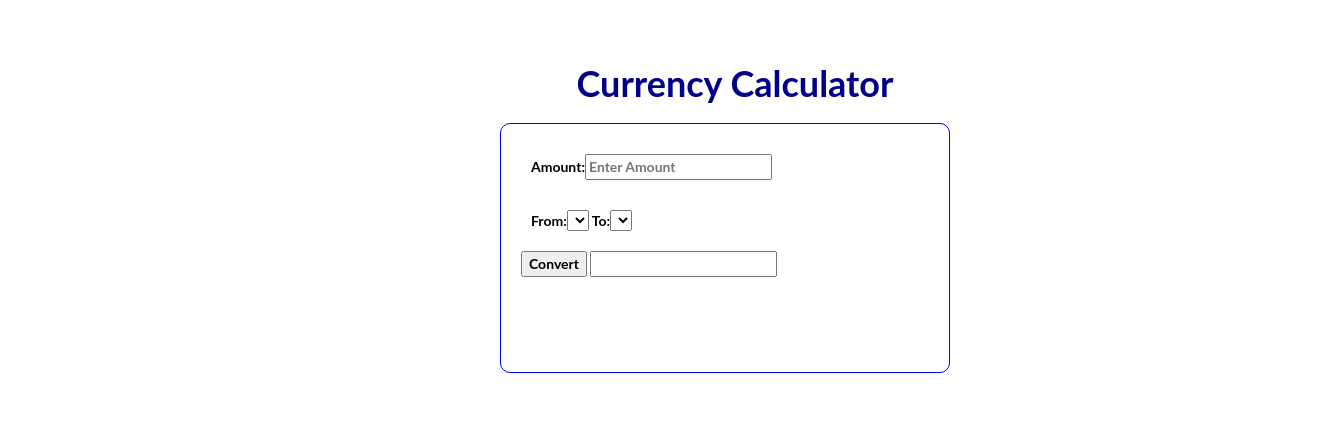
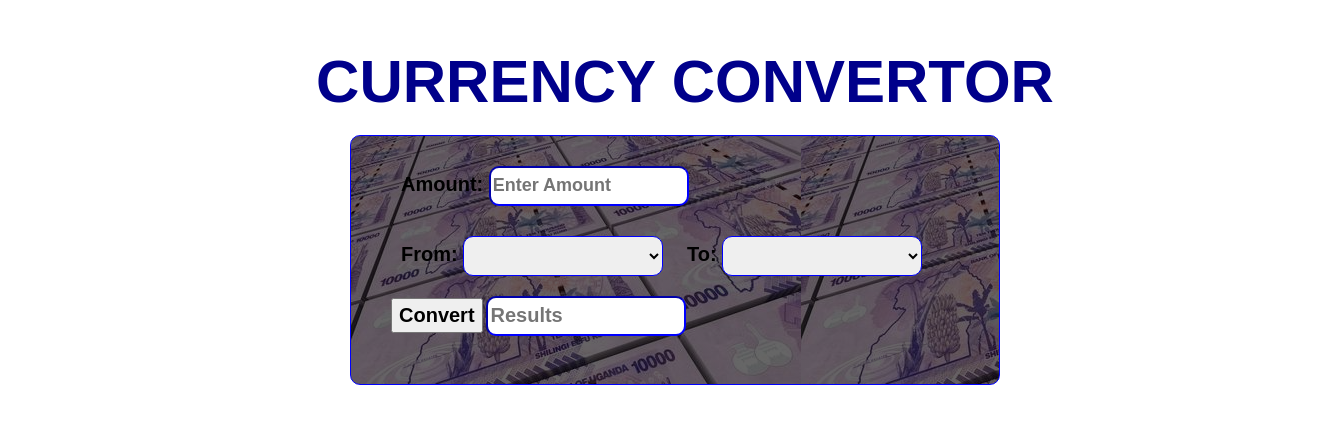
Before and after one commit to Kasulejoseph/ALC-CurrencyConverter-2018-, a plain HTML site: page index.html in a window 1280 px wide. Shown: the part 152-576 px from the top of the page, 1335 px wide, since content can reach past the window. Drawn offline with nearby package versions, Linux system fonts and the light colour scheme; no server answers.

Commit message:
modified

```diff
--- a/css/currency.css
+++ b/css/currency.css
@@ -11,12 +11,10 @@ body,
 html {
     width: 100%;
     height: 100%;
-    font-family: "Lato";
-    color: white;
 }
 .container{
-margin-top:20px;
-margin-left:150px;
+margin-top:5px;
+margin-left:100px;
 padding:0px 0px;
 }
 
@@ -25,9 +23,16 @@ padding:0px 0px;
 	text-align: center;
 
 }
+h1{
+	font-size: 60px;
+}
 
 .currencyChange {
-	color: black;
+	border-radius: 10px;
+	border-color: blue;
+	width: 200px;
+	height: 40px;
+	text-align: center;
 }
 
 form,
@@ -47,20 +52,44 @@ label {
 	border: 1px solid blue;
 	border-radius: 10px;
 	height: 250px;
-	width: 450px;
+	width: 650px;
     text-align: left;
-    margin: 10px 0 0 350px;
+    margin: 10px 0 0 250px;
     position: absolute;
-    background-color: #fff;
+    background-image:	 repeating-linear-gradient(rgba(0,0,0,0.6),rgba(0,0,0,0.6)), url(money3.jpg);
     padding:20px;
 }
 .form p {
+	padding: 10px;
 
-	font-weight: bold;
-	padding: 10px
 }
+.form input[type="number"]{
+	border-radius: 10px;
+	border-color: blue;
+	font-size: 18px;
+	width: 200px;
+	height: 40px;
+}
+.form input[type="textbox"]{
+	border-radius: 10px;
+	border-color: blue;
+	font-size: 20px;
+	width: 200px;
+	height: 40px;
+}
+
 .header{
 
 	font-weight: bold;
 	color: darkblue;
 }
+span {
+	font-size: 20px;
+	padding-left: 20px;
+	font-weight: bold;
+}
+form input[type="button"]{
+	cursor: pointer;
+	position: relative;
+
+}
--- a/index.html
+++ b/index.html
@@ -18,15 +18,15 @@
  	<div class="row">
  		<div class="col-lg-12">
  			<div class="content header">
- 				<h1 class="header">Currency Calculator</h1>
+ 				<h1 class="header">CURRENCY CONVERTOR</h1>
  				<form class= "form">
- 					<p>Amount:<input type="number" name="input" placeholder="Enter Amount" id ="amount"/></p>
- 					<p>From:<select class = "currencyChange" id ="currencyFrm">
+ 					<p><span>Amount: </span><input type="number" name="input" placeholder="Enter Amount" id ="amount"/></p>
+ 					<p><span>From:  </span><select class = "currencyChange" id ="currencyFrm">
  					</select>
- 					To:<select class = "currencyChange" id ="currencyTo">
+ 					<span>To: </span><select class = "currencyChange" id ="currencyTo">
  					</select></p>
- 					<input type="button" id="convert" value="Convert"/>
- 					<input type="textbox" id="output"/>
+ 					<span><input type="button" id="convert" value="Convert"/></span>
+ 					 <input type="textbox" placeholder="Results" id="output"/>
  				</form>
  			</div>
  		</div>
```
Also changed, not shown: script/currency.js (deleted, +0 -111 lines), css/money1.jpg (deleted).
